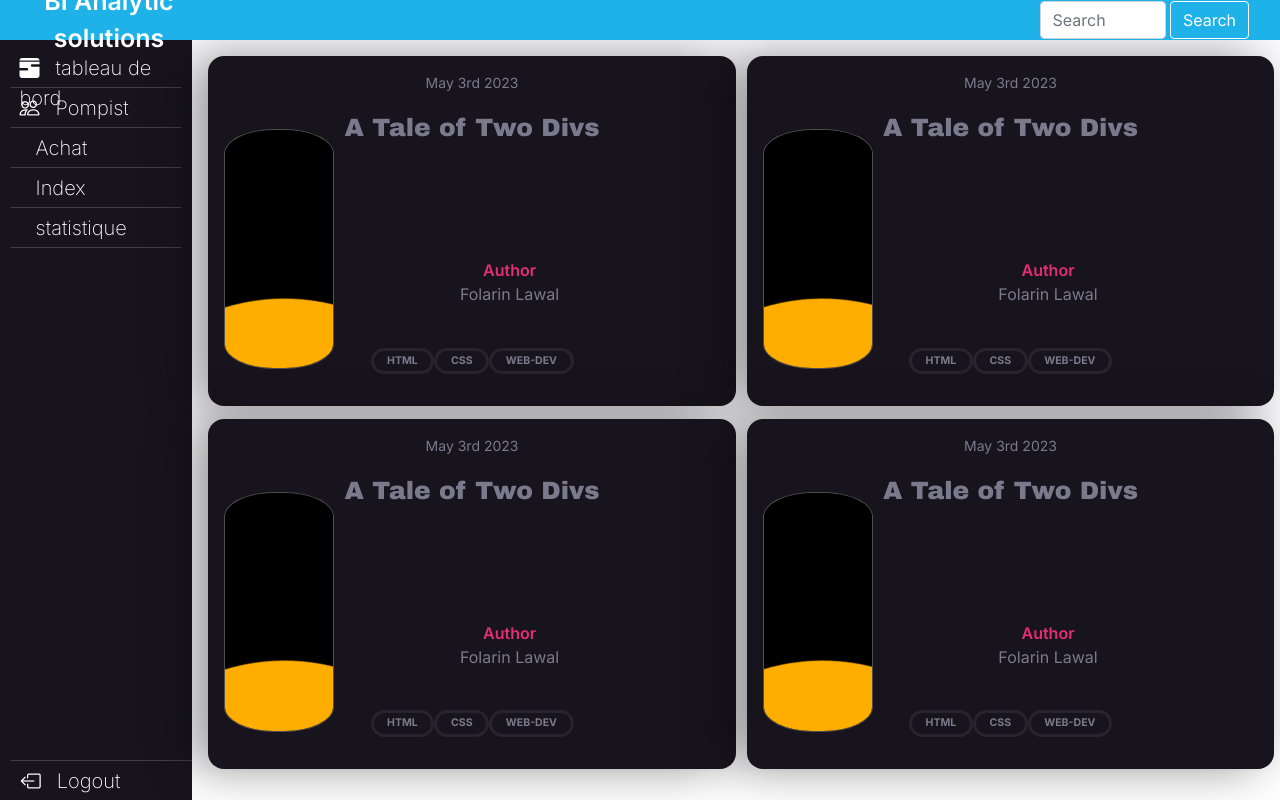
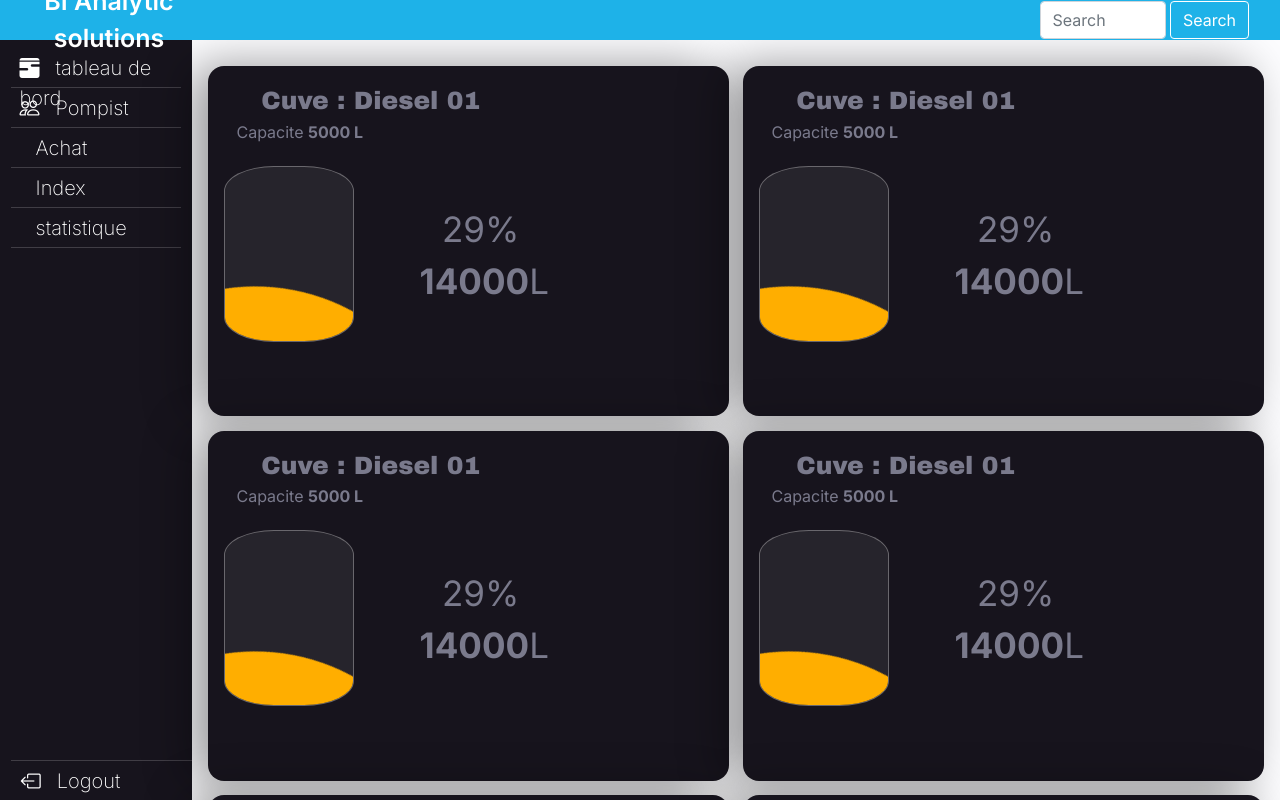
Before and after one commit to RaoufAbm/frontend_SST, a Next.js app: page /home in a window 1280 px wide. Shown: the top 800 px of the page. Built offline with nearby package versions, Linux system fonts and the light colour scheme.

Commit message:
cuve display flex

```diff
--- a/app/home/page.tsx
+++ b/app/home/page.tsx
@@ -23,6 +23,8 @@ function home() {
        <Cuve />
        <Cuve/>
        <Cuve/>
+       <Cuve />
+       <Cuve/>
        <Cuve/>
           </div>
         </div>
--- a/app/page.module.css
+++ b/app/page.module.css
@@ -83,28 +83,37 @@ text-decoration: none;
 
 /* _______________________________ */
 
+
+
+
+
 /* ------------------------------Project current------------------------------------- */
+
+
+
 
 /* ______________Cuve joge__________________ */
 
+
 .CuveSST{
   position: absolute;
-  /* background-color: red; */
+margin-top: -60%;
+
 }
 .cylinder {
 	position: relative;
 	overflow: hidden;
 	margin: 0 auto;
-  margin-top: -60%;
-	width:110px;
-	height: 30vh;
+  margin-top: 0%;
+	width:130px;
+	height: 22vh;
   border: rgba(255, 255, 255, 0.308) 1px solid;
 
 	border-radius: 50px/25px;
-background-color:rgb(0, 0, 0);
+background-color:#8e8c9222;
 }
 
-.cylinder:before {
+/* .cylinder:before {
 	position: absolute;
 	left: 0;
 	top: 0;
@@ -113,7 +122,7 @@ background-color:rgb(0, 0, 0);
 	border-radius: 50px/25px;
 	background-color:rgb(0, 0, 0);
 	content: '';
-}
+} */
 .water {
   position: absolute;
   z-index: 10;
@@ -174,15 +183,111 @@ background-color:rgb(0, 0, 0);
 .water--90:checked ~ .cylinder .water {
 	height: calc(250px * 0.9);
 }
+/* ______________________end___________________________ */
+
+
+/* ____________________________circle joge______________________________ */
+
+
+.positionCircleJuge{
+  margin-left:70%;
+  margin-top:0%;
+  position: absolute;
+}
+.circleWrap {
+  margin: 150px auto;
+  width: 150px;
+  height: 150px;
+  background: #fefcff;
+  border-radius: 50%;
+  border: 1px solid #cdcbd0;
+  position: absolute;
+}
+
+ .mask,.fill {
+  width: 150px;
+  height: 150px;
+  position: absolute;
+  border-radius: 50%;
+}
+
+.circleWrap .circle .mask {
+  clip: rect(0px, 150px, 150px, 75px);
+}
+
+.circleWrap .insideCircle {
+  width: 122px;
+  height: 122px;
+  border-radius: 50%;
+  background: #d2eaf1;
+  line-height: 120px;
+  text-align: center;
+  margin-top: 14px;
+  margin-left: 14px;
+  color: #1e51dc;
+  position: absolute;
+  z-index: 100;
+  font-weight: 700;
+  font-size: 2em;
+}
+
+/* color animation */
+
+/* 3rd progress bar */
+.mask .fill {
+  clip: rect(0px, 75px, 150px, 0px);
+  background-color: #227ded;
+  background: -webkit-linear-gradient(left, #ff0000, #fffefe);
+
+}
+
+.mask.full,
+ .fill {
+  animation: fill ease-in-out 3s;
+  transform: rotate(135deg);
+}
+
+@keyframes fill{
+  0% {
+    transform: rotate(0deg);
+  }
+  100% {
+    transform: rotate(135deg);
+  }
+}
+/* ______________________end___________________________ */
+
+
 
 /* ______________box Cuve SST__________________ */
 
+.infoCuve{
+  margin-left: 40%;
+  margin-top: 12%;
+  width: 25%;
+  height: 10vh;
+  /* font-size: 30%; */
+  /* background-color:#17141d; */
+  /* border: 6px solid #7a7a8c; */
+  /* border-radius: 50%; */
+  /* z-index: 10; */
+  /* position: absolute; */
+}
+/* .infoContent{
+  text-align: center;
+  padding: 20%;
+} */
+.QteCuve{
+  color: white;
+  font-size: 30px;
+  border-bottom: 1px solid white;
+}
 .wrapper {
-  padding: 1%;
   display: grid;
-  grid-template-columns: repeat(auto-fill, minmax(500px, 1fr));
- grid-column-gap: 1%;
- grid-row-gap:1%;
+  grid-template-columns: repeat(auto-fill, minmax(400px, 1fr));
+padding: 1rem;
+row-gap: 4px;
+column-gap: 14px;
 }
 .box{
   display: flex;
@@ -197,8 +302,8 @@ background-color:rgb(0, 0, 0);
   box-shadow: -1rem 0 3rem #00000067;
   transition: .2s;
   font-family: 'Inter', sans-serif;
-  margin-left: 1%;
-  margin-top: 1%;
+  margin-left: 0%;
+  margin-top: 2%;
 }
 
 .box:hover {
@@ -247,18 +352,32 @@ background-color:rgb(0, 0, 0);
   margin-bottom: auto;
   color: #7a7a8c;
 }
+.paragraph {
+  font-size: 16px;
+  color: #7a7a8c;
 
-.paragraph {
-  font-size: 14px;
-  margin: 0 0 1rem;
-  color: #7a7a8c;
 }
+.line{
+  border-bottom: 1px solid #7a7a8c;
+  width: 25%;
+
+}
+/* .circle{
+  border: #7a7a8c 1px;
+  border-radius: 50%;
+  width: 25%;
+  height: 30%;
+  background-color: rgb(255, 255, 255);
+  position: absolute;
+} */
 
 .title {
   font-size: 25px;
-  margin: .25rem 0 auto;
+  /* margin: .25rem 0 auto; */
   cursor: pointer;
   font-family: 'Arial Black', sans-serif;
+  margin-left: -40%;
+  position: relative;
 }
 
 .title:hover {
@@ -300,6 +419,7 @@ background-color:rgb(0, 0, 0);
 }
 
 
+/* ______________________end___________________________ */
 
 /* .VosStations {
   color: rgb(143 0 0);
@@ -315,6 +435,9 @@ backdrop-filter: blur(12.3px);
 border: 1px solid rgba(170, 170, 170, 0.82);
 width: 80%;
 } */
+
+
+
 
 
 
@@ -439,86 +562,6 @@ width: 80%;
   }
 }
 
-/* Mobile */
-@media (max-width: 700px) {
-  .content {
-    padding: 4rem;
-  }
-
-  .grid {
-    grid-template-columns: 1fr;
-    margin-bottom: 120px;
-    max-width: 320px;
-    text-align: center;
-  }
-
-  .card {
-    padding: 1rem 2.5rem;
-  }
-
-  .card h2 {
-    margin-bottom: 0.5rem;
-  }
-
-  .center {
-    padding: 8rem 0 6rem;
-  }
-
-  .center::before {
-    transform: none;
-    height: 300px;
-  }
-
-  .description {
-    font-size: 0.8rem;
-  }
-
-  .description a {
-    padding: 1rem;
-  }
-
-  .description p,
-  .description div {
-    display: flex;
-    justify-content: center;
-    position: fixed;
-    width: 100%;
-  }
-
-  .description p {
-    align-items: center;
-    inset: 0 0 auto;
-    padding: 2rem 1rem 1.4rem;
-    border-radius: 0;
-    border: none;
-    border-bottom: 1px solid rgba(var(--callout-border-rgb), 0.25);
-    background: linear-gradient(to bottom,
-        rgba(var(--background-start-rgb), 1),
-        rgba(var(--callout-rgb), 0.5));
-    background-clip: padding-box;
-    backdrop-filter: blur(24px);
-  }
-
-  .description div {
-    align-items: flex-end;
-    pointer-events: none;
-    inset: auto 0 0;
-    padding: 2rem;
-    height: 200px;
-    background: linear-gradient(to bottom,
-        transparent 0%,
-        rgb(var(--background-end-rgb)) 40%);
-    z-index: 1;
-  }
-}
-
-/* Tablet and Smaller Desktop */
-@media (min-width: 701px) and (max-width: 1120px) {
-  .grid {
-    grid-template-columns: repeat(2, 50%);
-  }
-}
-
 @media (prefers-color-scheme: dark) {
   .vercelLogo {
     filter: invert(1);
@@ -538,3 +581,23 @@ width: 80%;
     transform: rotate(0deg);
   }
 }
+
+
+
+
+
+
+
+/* ______________________________________responsivite___________________________________ */
+
+
+/* Tablet and Smaller Desktop */
+@media (min-width: 701px) and (max-width: 1120px) {
+  .grid {
+    grid-template-columns: repeat(2, 50%);
+  }
+}
+/* Mobile */
+@media (max-width: 700px) {
+
+}
--- a/components/cuve.tsx
+++ b/components/cuve.tsx
@@ -2,48 +2,74 @@ import styles from "/app/page.module.css";
 import React, { useRef } from "react";
 
 function cuve() {
-    const divRef =useRef(null);
-    const handleClick =()=> {
+  const divRef = useRef(null);
+  const handleClick = () => {
     divRef.current.style.top = "100%";
-          divRef.current.style. backgroundColor="red";
+    divRef.current.style.backgroundColor = "red";
   };
-    const half =()=> {
+  const half = () => {
     divRef.current.style.top = "88%";
-        divRef.current.style.backgroundColor ="blue";
-
+    divRef.current.style.backgroundColor = "blue";
   };
-  const empty =()=> {
+  const empty = () => {
     divRef.current.style.top = "50%";
-    divRef.current.style.backgroundColor ="green";
-
+    divRef.current.style.backgroundColor = "green";
   };
   return (
     <div className={styles.box}>
       <header className={styles.boxHeader}>
-        <p className={styles.paragraph}>May 3rd 2023</p>
-        <span className={styles.title}>A Tale of Two Divs</span>
+  <span className={styles.title}>Cuve : Diesel 01</span>
+
+        <p className={styles.paragraph} style={{ marginTop: "0%" ,marginLeft:"-69%"}}>Capacite <strong>5000 L</strong></p>
+        {/* <div className={styles.line} style={{marginTop: "-2%"}}></div> */}
+     {/* <p className={styles.paragraph} style={{marginLeft:"8%",marginBottom:"2%",color:"#ffae00"}}>
+        Etat actuel
+     </p> */}
+     <div className={styles.infoCuve}>
+        <div className={styles.infoContent}>
+           <p className={styles.paragraph} style={{color:"#ffae00;",fontSize:"35px" }}> 29% <br /> <strong>14000</strong>L</p>
+            </div>
+            </div>
+            {/* <div className={styles.line} style={{marginTop: "-10%", marginLeft:" 33%",width: "27%"}}></div> */}
+
       </header>
       <div className={styles.boxAuthor}>
-        <a className={styles.authorAvatar} href="#">
-          <span></span>
-        </a>
-        <svg className={styles.halfCircle} viewBox="0 0 106 57">
-          <path d="M102 4c0 27.1-21.9 49-49 49S4 31.1 4 4" />
-        </svg>
-        <div className={styles.authorName}>
-          <div className={styles.authorNamePrefix}>Author</div> Folarin Lawal
-        </div>
+
+   {/* ________________________________cuve _________________________________________*/}
+
         <div className={styles.CuveSST}>
           <div className={styles.cylinder}>
             <div className={styles.water} ref={divRef}></div>
           </div>
         </div>
+
       </div>
-      <div className={styles.tags}>
-        <a onClick={handleClick} href="#">html</a>
-        <a onClick={half}  href="#">css</a>
-        <a onClick={empty} href="#">web-dev</a>
+      {/* <div className={styles.tags}>
+        <a onClick={handleClick} href="#">
+          html
+        </a>
+        <a onClick={half} href="#">
+          css
+        </a>
+        <a onClick={empty} href="#">
+          web-dev
+        </a>
+      </div> */}
+   {/* ________________________________Circle Juge _________________________________________*/}
+
+{/* <div className={styles.positionCircleJuge}>
+      <div className={styles.circleWrap}>
+        <div className={styles.circle}>
+          <div className= {`${styles.mask} ${styles.full}`}>
+            <div className={styles.fill} />
           </div>
+          <div className={`${styles.mask} ${styles.half}`}>
+            <div className={styles.fill}  />
+          </div>
+          <div className={styles.insideCircle}> 75% </div>
+        </div>
+      </div>
+      </div> */}
     </div>
   );
 }
```
Lines whose indentation alone changed are shown as unchanged.
